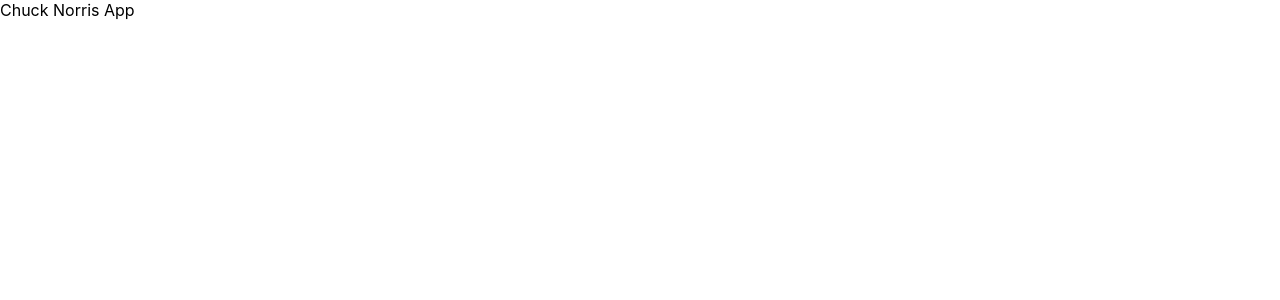
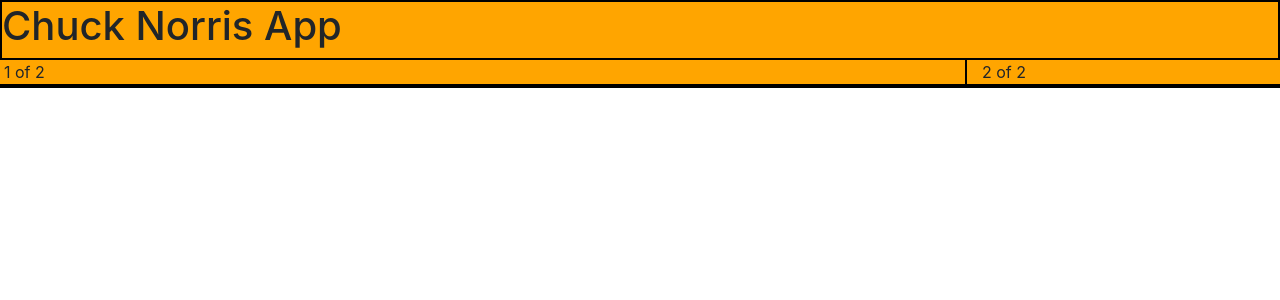
Before and after one commit to ipgpt/chuck-norris-app, a React (Create React App) app: page / in a window 1280 px wide. Shown: the top 300 px of the page. Built offline with nearby package versions, Linux system fonts and the light colour scheme.

Commit message:
feat: install bootstrap and add layout

```diff
--- a/package.json
+++ b/package.json
@@ -6,8 +6,10 @@
     "@testing-library/jest-dom": "^4.2.4",
     "@testing-library/react": "^9.3.2",
     "@testing-library/user-event": "^7.1.2",
+    "bootstrap": "^4.4.1",
     "node-sass": "^4.13.1",
     "react": "^16.13.1",
+    "react-bootstrap": "^1.0.0",
     "react-dom": "^16.13.1",
     "react-scripts": "3.4.1"
   },
--- a/src/App.js
+++ b/src/App.js
@@ -1,10 +1,17 @@
 import React from 'react';
+import { Row, Col } from 'react-bootstrap';
 import './App.scss';
 
 function App() {
   return (
     <div className="App">
-      Chuck Norris App
+      <h1>Chuck Norris App</h1>
+
+        <Row>
+          <Col xl={9}>1 of 2</Col>
+          <Col xl={3}>2 of 2</Col>
+        </Row>
+
     </div>
   );
 }
--- a/src/App.scss
+++ b/src/App.scss
@@ -0,0 +1,6 @@
+@import "~bootstrap/scss/bootstrap";
+
+div {
+  background-color: orange;
+  border: 1px solid black;
+}
--- a/src/index.scss
+++ b/src/index.scss
@@ -1,3 +1,10 @@
+* {
+  margin: 0;
+  margin-right: 0;
+  margin-left: 0;
+  padding: 0;
+}
+
 body {
   margin: 0;
   font-family: -apple-system, BlinkMacSystemFont, 'Segoe UI', 'Roboto', 'Oxygen',
```
Also changed, not shown: 1 other file (tests, documents, lock files or other folders).
